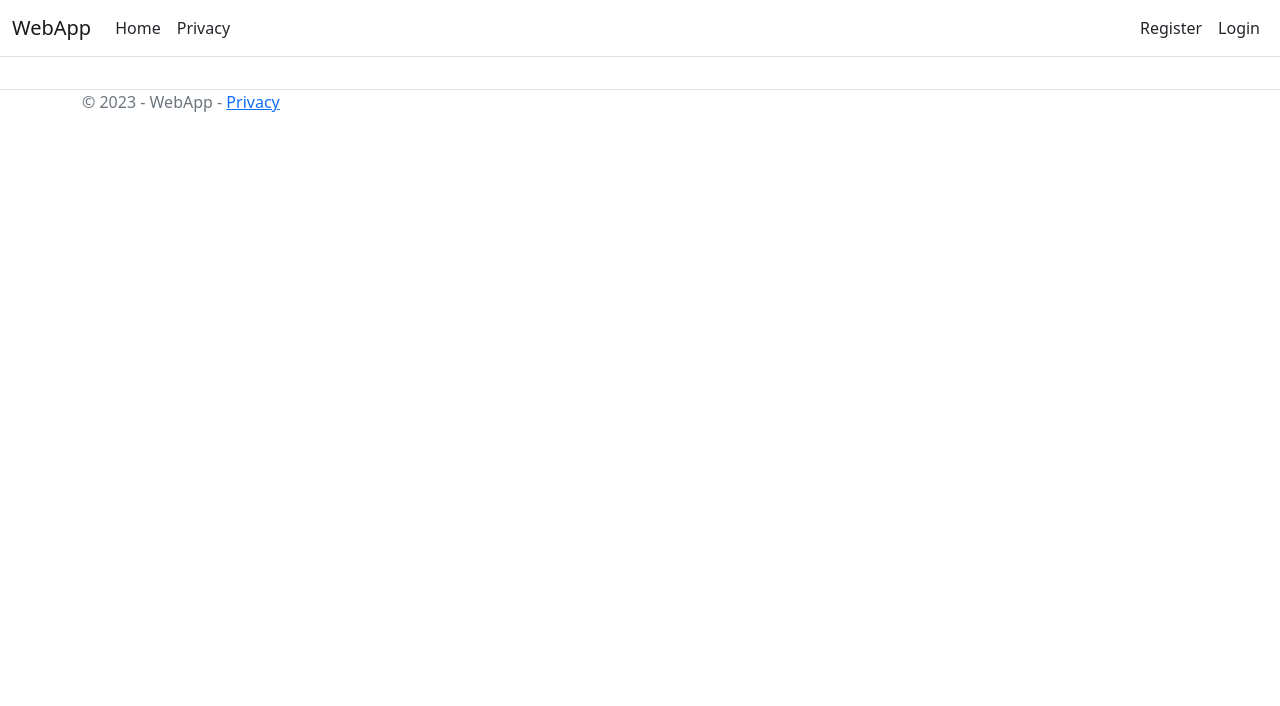
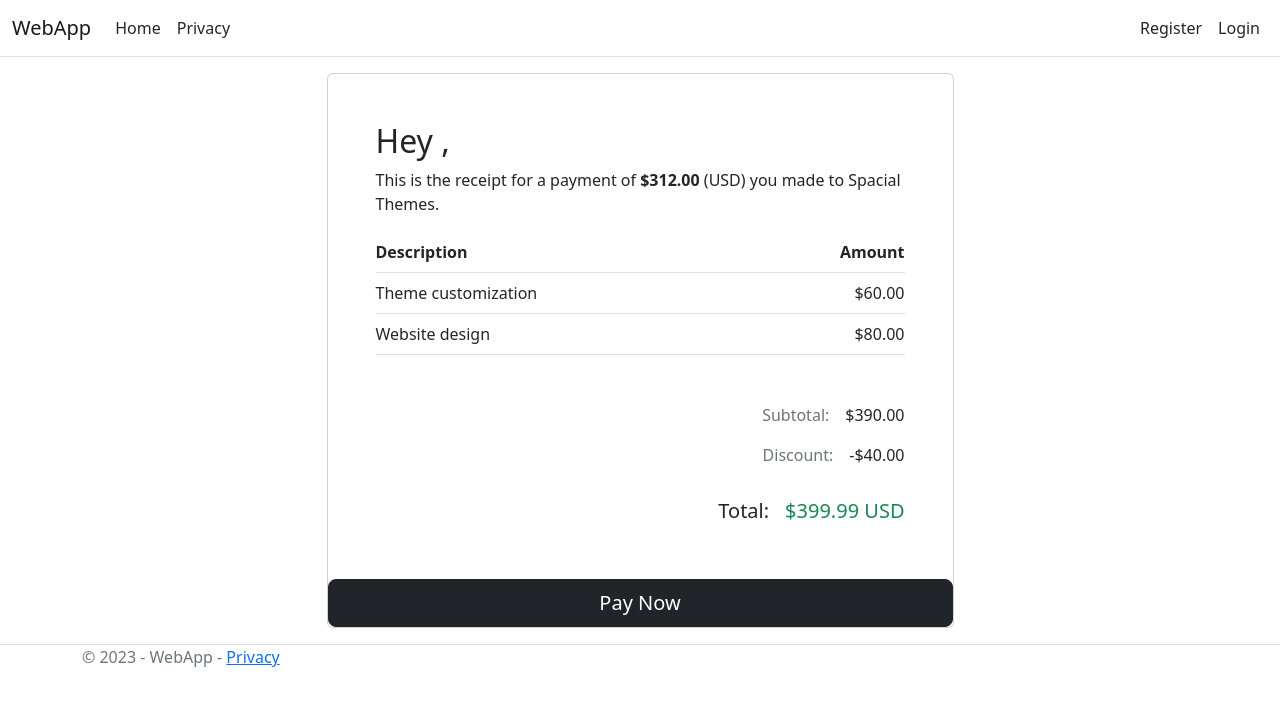
Before and after one commit to KarelVux/pos-page, a Vue app: page /store/invoiceDetails/1 in a window 1280 px wide. Shown: the top 706 px of the page. Built offline with nearby package versions, Linux system fonts and the light colour scheme.

Commit message:
Add routing and initial InvoiceView

```diff
--- a/src/router/index.ts
+++ b/src/router/index.ts
@@ -2,6 +2,7 @@ import {createRouter, createWebHistory} from 'vue-router'
 import HomeView from '../views/HomeView.vue'
 import BusinessView from "@/views/store/BusinessView.vue";
 import BusinessDetailsView from "@/views/store/BusinessDetailsView.vue";
+import InvoiceDetailsView from "@/views/store/InvoiceDetailsView.vue";
 
 const router = createRouter({
     history: createWebHistory(import.meta.env.BASE_URL),
@@ -29,6 +30,12 @@ const router = createRouter({
             name: 'businessDetails',
             component: BusinessDetailsView,
             props: true
+        },
+        {
+            path: '/store/invoiceDetails/:id',
+            name: 'invoiceDetails',
+            component: InvoiceDetailsView,
+            props: true
         }
     ]
 })
--- a/src/views/store/BusinessDetailsView.vue
+++ b/src/views/store/BusinessDetailsView.vue
@@ -209,6 +209,7 @@ import NotFound from "@/components/NotFound.vue";
 import SimpleRowValuePair from "@/components/Shops/Elements/SimpleRowValuePair.vue";
 import type {IProduct} from "@/dto/shop/IProduct";
 import type {ICreateEditInvoice} from "@/dto/shop/ICreateEditInvoice";
+import router from "@/router";
 
 const identitySore = useIdentityStore();
 const shopsService = new ShopsService();
@@ -253,8 +254,7 @@ const createInvoice = async () => {
             console.log("result", result)
             if (result && result.id) {
 
-                throw new Error("Routing needs to be added for invoice")
-                //     router.push({name: ‘animals’, params: {id: ‘5’}, query: {foo: ‘bar’}})
+                await router.push({name: 'invoiceDetails', params: {id: result.id}});
             }
         }
     }
--- /dev/null
+++ b/src/views/store/InvoiceDetailsView.vue
@@ -0,0 +1,58 @@
+<template>
+    <div class="container mt-6 mb-7">
+        <div class="row justify-content-center">
+            <div class="col-lg-12 col-xl-7">
+                <div class="card">
+                    <div class="card-body p-5">
+                        <h2>
+                            Hey ,
+                        </h2>
+                        <p class="fs-sm">
+                            This is the receipt for a payment of <strong>$312.00</strong> (USD) you made to Spacial Themes.
+                        </p>
+
+                        <table class="table border-bottom border-gray-200 mt-3">
+                            <thead>
+                            <tr>
+                                <th scope="col" class="fs-sm text-dark text-uppercase-bold-sm px-0">Description</th>
+                                <th scope="col" class="fs-sm text-dark text-uppercase-bold-sm text-end px-0">Amount</th>
+                            </tr>
+                            </thead>
+                            <tbody>
+                            <tr>
+                                <td class="px-0">Theme customization</td>
+                                <td class="text-end px-0">$60.00</td>
+                            </tr>
+                            <tr>
+                                <td class="px-0">Website design</td>
+                                <td class="text-end px-0">$80.00</td>
+                            </tr>
+                            </tbody>
+                        </table>
+
+                        <div class="mt-5">
+                            <div class="d-flex justify-content-end">
+                                <p class="text-muted me-3">Subtotal:</p>
+                                <span>$390.00</span>
+                            </div>
+                            <div class="d-flex justify-content-end">
+                                <p class="text-muted me-3">Discount:</p>
+                                <span>-$40.00</span>
+                            </div>
+                            <div class="d-flex justify-content-end mt-3">
+                                <h5 class="me-3">Total:</h5>
+                                <h5 class="text-success">$399.99 USD</h5>
+                            </div>
+                        </div>
+                    </div>
+                    <a href="#!" class="btn btn-dark btn-lg card-footer-btn justify-content-center text-uppercase-bold-sm hover-lift-light">
+                        Pay Now
+                    </a>
+                </div>
+            </div>
+        </div>
+    </div></template>
+
+<script lang="ts" setup>
+
+</script>
```
